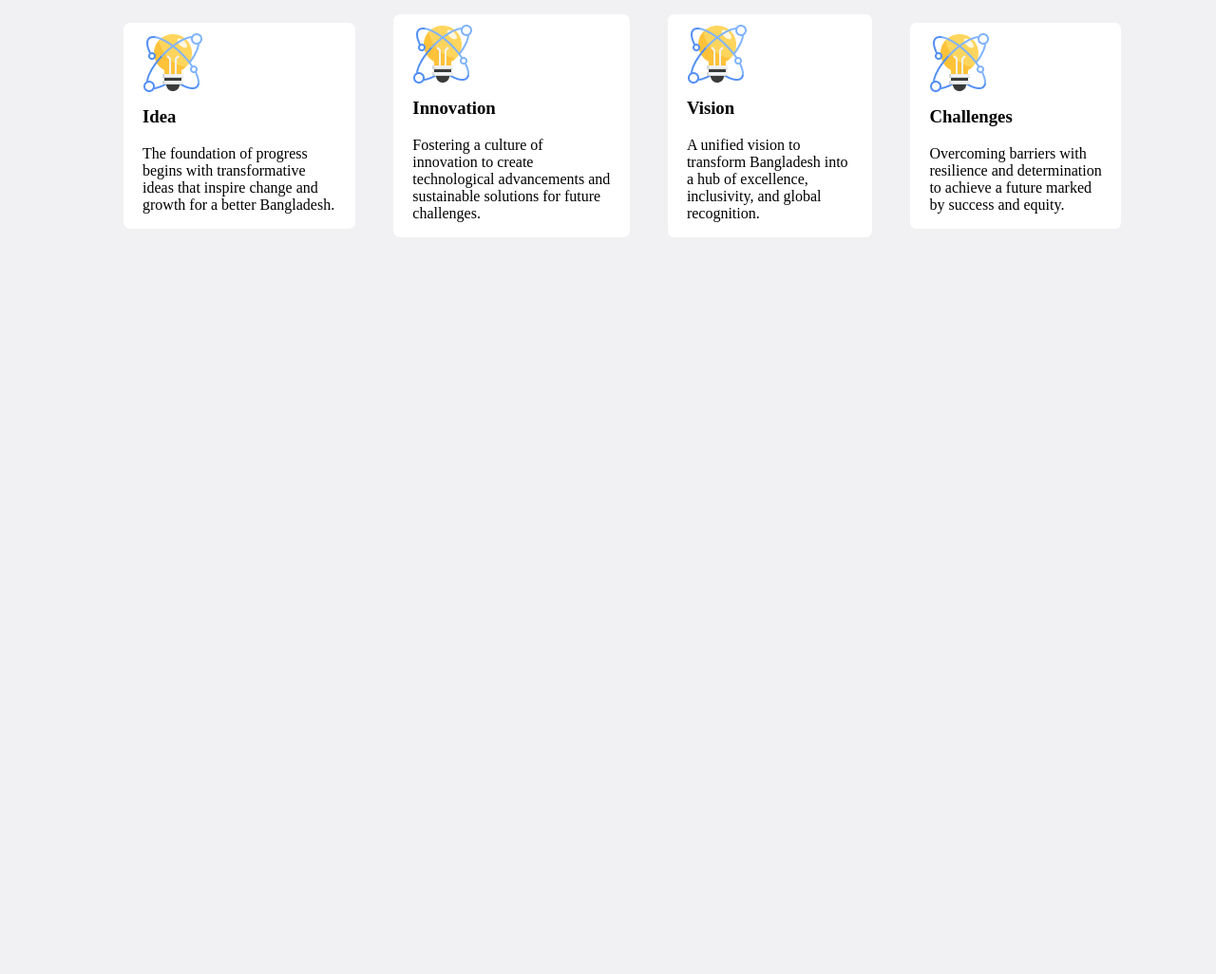
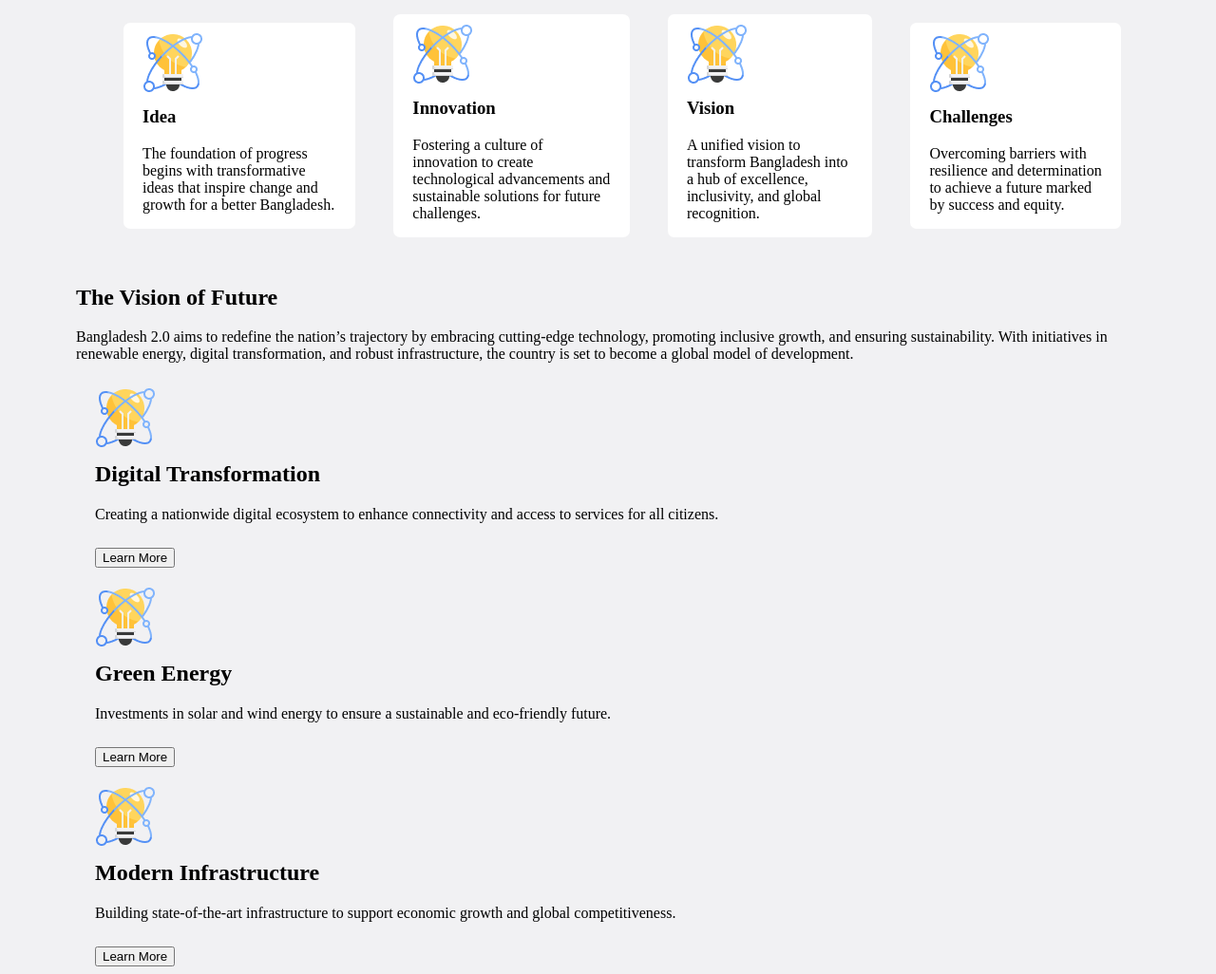
Before and after one commit to fariya0005/Bangladesh2.0, a plain HTML site: page index.html in a window 1280 px wide. Shown: the part 691-1717 px from the top of the page at 95% size. Before the commit the page ends 991 px from the top, so only its background shows below. Drawn offline with Linux system fonts and the light colour scheme.

Commit message:
third time changes

```diff
--- a/index.html
+++ b/index.html
@@ -54,6 +54,37 @@
     </div>
     </div>
 
+    <div class="container2">
+            <h2 class="section-title2">The Vision of Future</h2>
+            <p class="section-text">Bangladesh 2.0 aims to redefine the nation’s trajectory
+                 by embracing cutting-edge technology, promoting inclusive growth, and ensuring sustainability.
+                 With initiatives in renewable energy, digital transformation, and robust infrastructure,
+                 the country is set to become a global model of development.</p>
+            <div class="card2"></div>
+        <div class="card3">
+            <img src="card-icon.png" alt="Bangladesh 2.0">
+            <h2 class="card-title2">Digital Transformation</h2>
+            <p class="card-text2">Creating a nationwide digital ecosystem to enhance connectivity and access to services for all citizens.</p>
+            <button class="btn-3">Learn More</button>
+
+        </div>
+        <div class="card3">
+            <img src="card-icon.png" alt="Bangladesh 2.0">
+            <h2 class="card-title2">Green Energy</h2>
+            <p class="card-text2">Investments in solar and wind energy to ensure a sustainable and eco-friendly future.</p>
+            <button class="btn-3">Learn More</button>
+        </div>
+        <div class="card3">
+            <img src="card-icon.png" alt="Bangladesh 2.0">
+            <h2 class="card-title2">Modern Infrastructure</h2>
+            <p class="card-text2">Building state-of-the-art infrastructure to support economic growth and global competitiveness.</p>
+            <button class="btn-3">Learn More</button>
+        </div>
+    </div>
+    </div>
+
+
+
 
 
 
```
